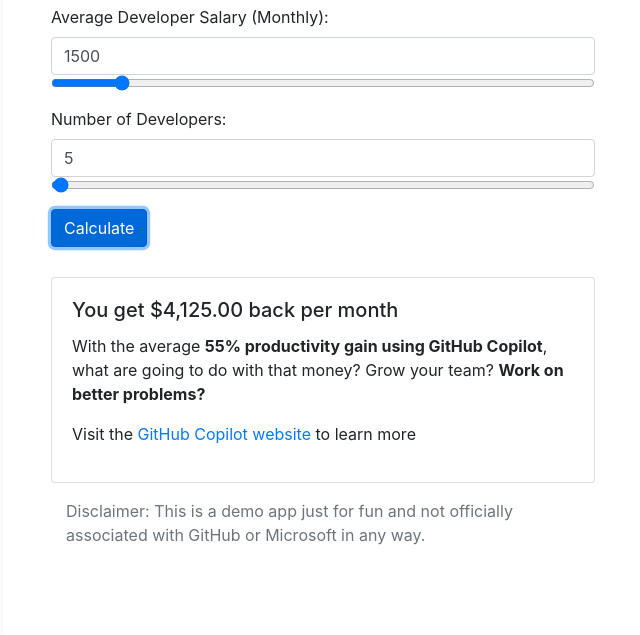
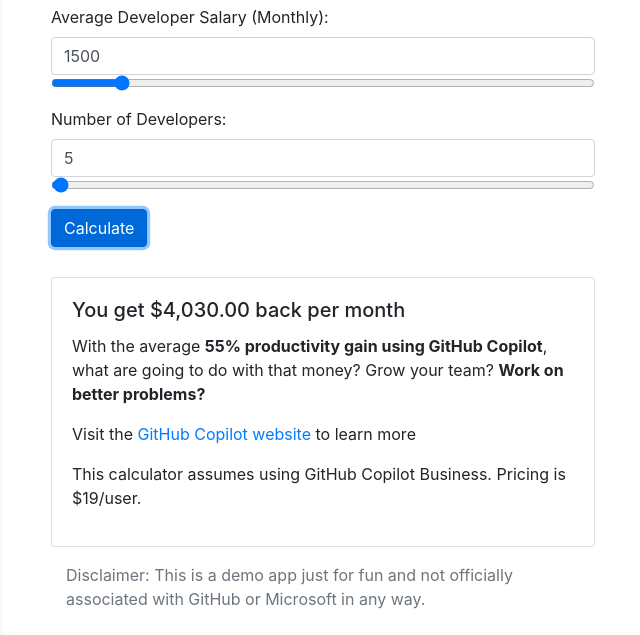
Before and after one commit to mooncowboy/productivity-calculator, a website: page index.html in a window 1280 px wide. Both pictures are taken after a click on the button "Calculate". Shown: the part 165-800 px from the top of the page, without its empty margins (317-957 px from the left). Drawn offline with nearby package versions, Linux system fonts and the light colour scheme.

Commit message:
Added license cost

```diff
--- a/index.html
+++ b/index.html
@@ -40,6 +40,7 @@
                 <p class="card-text">With the average <b>55% productivity gain using GitHub Copilot</b>, what are going to do
                     with that money? Grow your team? <b>Work on better problems?</b></p>
                 <p>Visit the <a href="https://github.com/features/copilot">GitHub Copilot website</a> to learn more</p>
+                <p>This calculator assumes using GitHub Copilot Business. Pricing is $19/user.</p>
             </div>
         </div>
 
@@ -57,7 +58,7 @@
                 var salary = parseFloat($('#devSalary').val());
                 var numDevelopers = parseInt($('#numDevelopers').val());
                 var increasedSalary = salary * 1.55;
-                var gain = (increasedSalary - salary) * numDevelopers;
+                var gain = (increasedSalary - salary - 19) * numDevelopers;
                 $('#moneyBack').text(gain.toLocaleString("en-US", { style: "currency", currency: "USD" }));
             }
 
```
